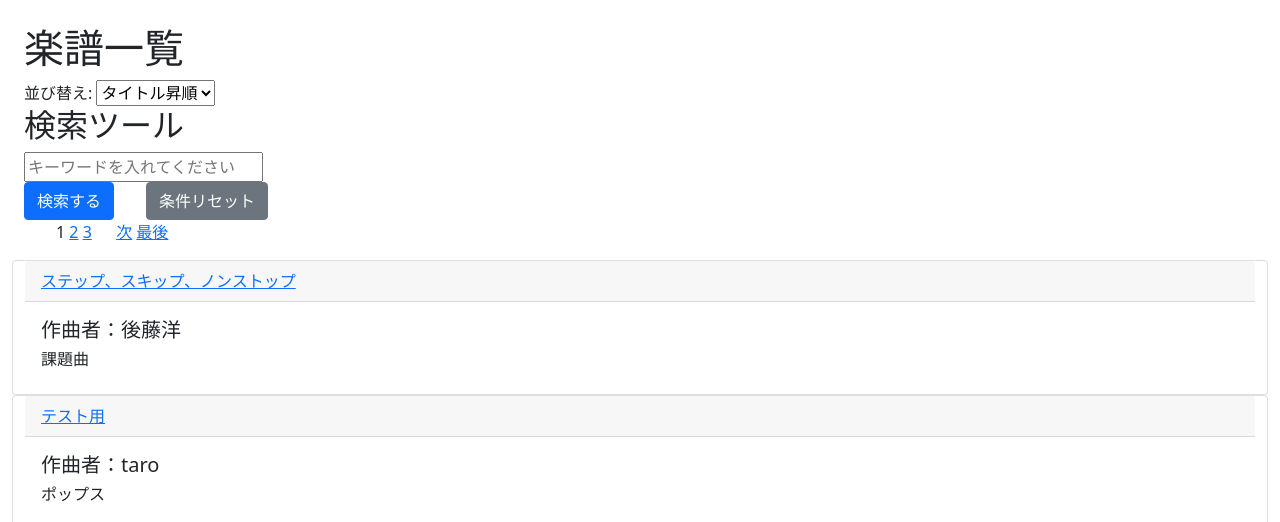
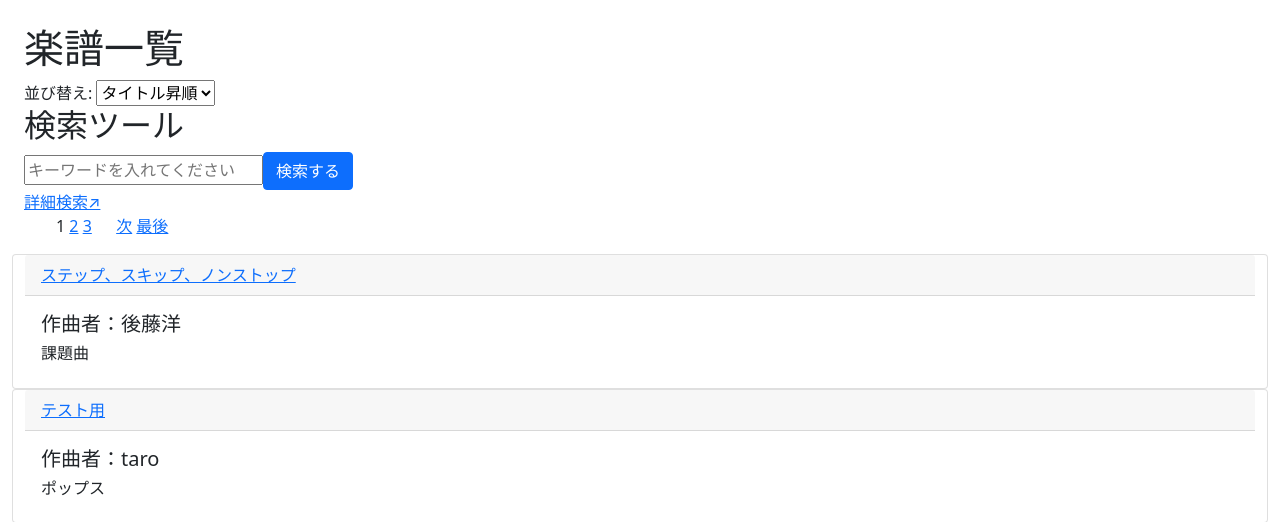
Before and after one commit to k22rs131/score_project, a Django app: page /score/ in a window 1280 px wide. Shown: the part 56-578 px from the top of the page. Run offline with Django 3.2, Linux system fonts and the light colour scheme; data comes from the database, SQL or seed files in the repository.

Commit message:
詳細検索のページ作成

```diff
--- a/score/templates/score/score_list.html
+++ b/score/templates/score/score_list.html
@@ -32,8 +32,8 @@
   <!--検索ツール-->
     <h2>検索ツール</h2>
     <form action="" method="get">
-      <input name="query" value="{{ request.GET.query }}" type="text" placeholder="キーワードを入れてください" /><br>
-      <button type="submit" class="btn btn-primary">検索する</button>　　<button type="button" class="btn btn-secondary" onclick="window.location.href='{{ request.path }}'">条件リセット</button>
+      <input name="query" value="{{ request.GET.query }}" type="text" placeholder="キーワードを入れてください" /><button type="submit" class="btn btn-primary">検索する</button><br>
+      <a href="{% url 'search-score' %}">詳細検索↗</a>
     </form>
 
 
```
